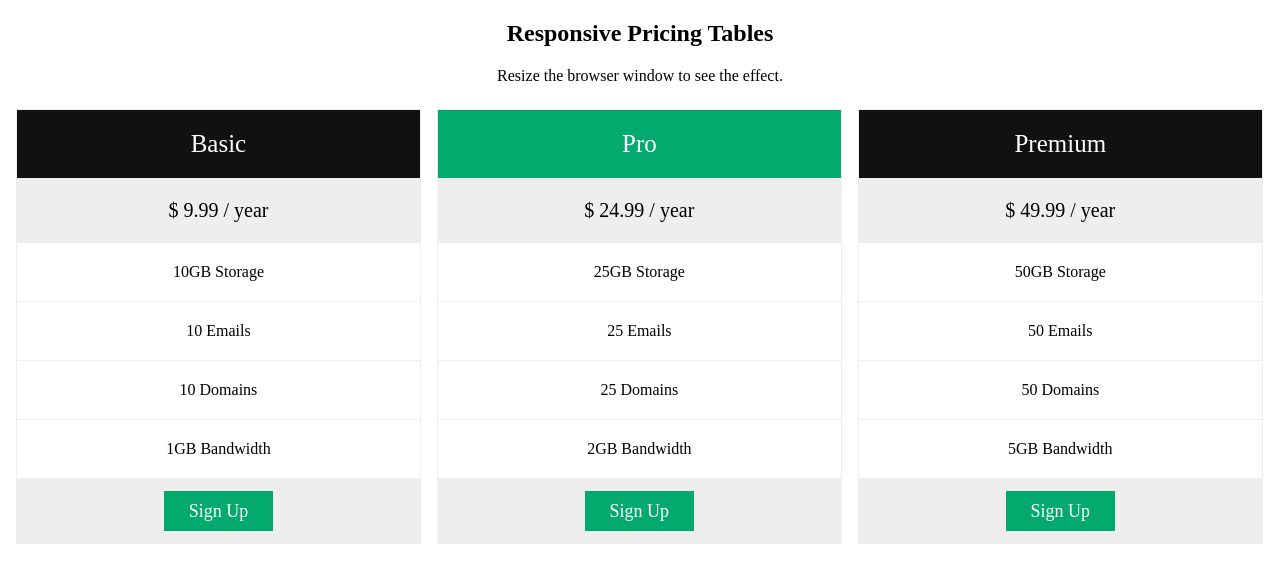
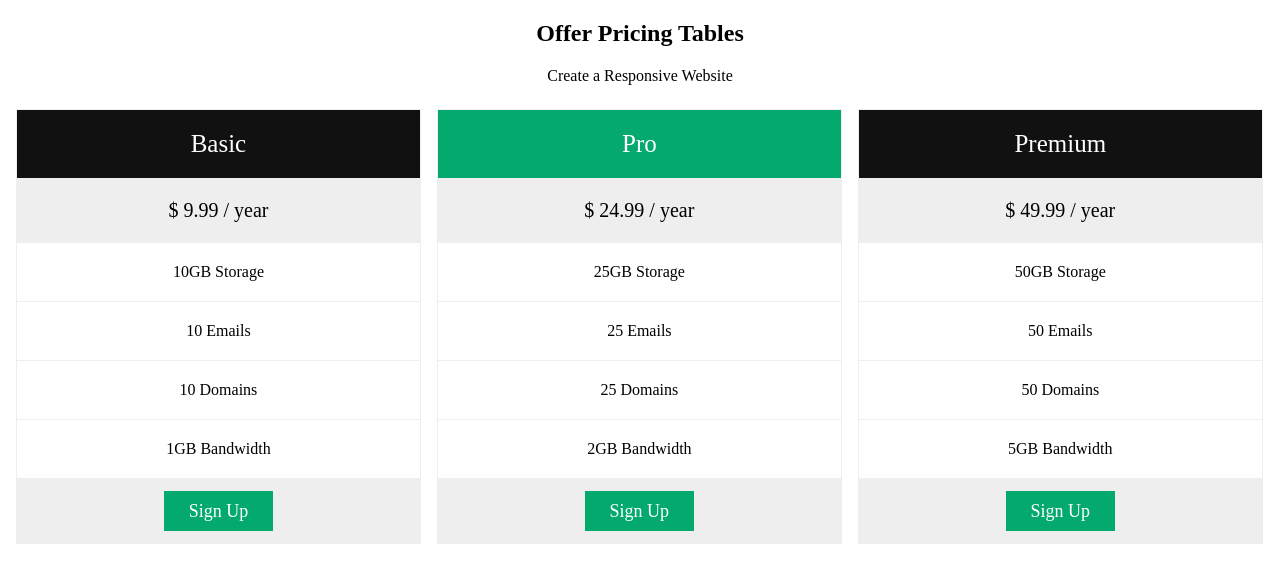
Before and after one commit to abrarmoon/am-portfolio, a plain HTML site: page order.html in a window 1280 px wide. Drawn offline with Linux system fonts and the light colour scheme.

Commit message:
order.html

```diff
--- a/order.html
+++ b/order.html
@@ -62,8 +62,8 @@
 </head>
 <body>
 
-<h2 style="text-align:center">Responsive Pricing Tables</h2>
-<p style="text-align:center">Resize the browser window to see the effect.</p>
+<h2 style="text-align:center">Offer Pricing Tables</h2>
+<p style="text-align:center">Create a Responsive Website</p>
 
 <div class="columns">
   <ul class="price">
```
